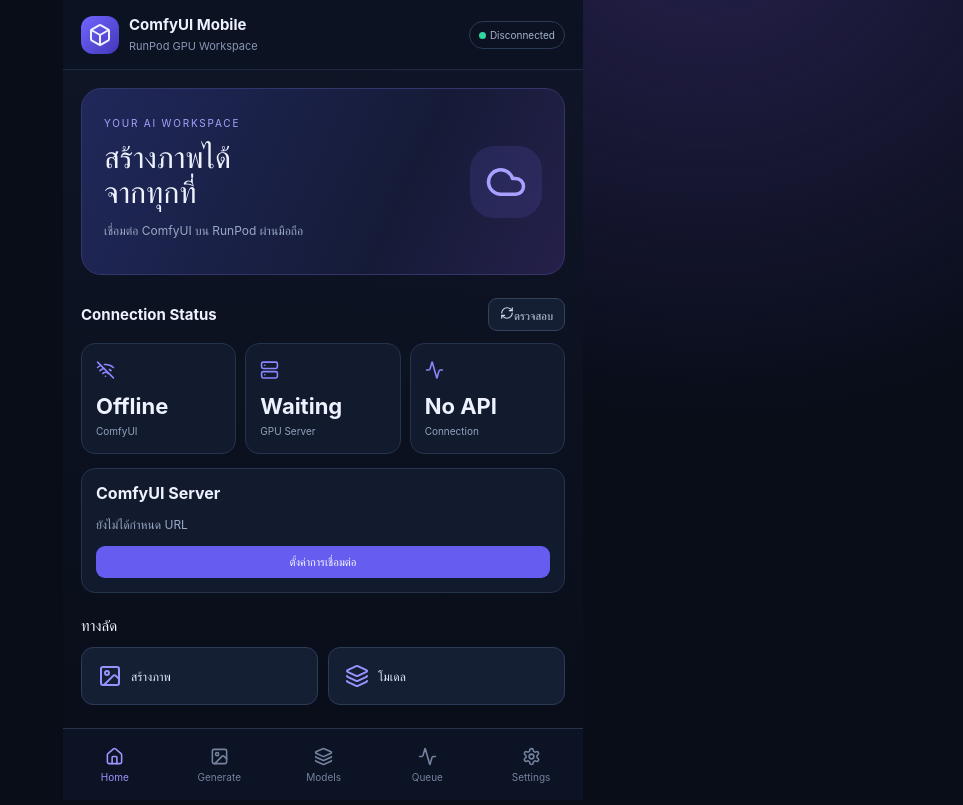
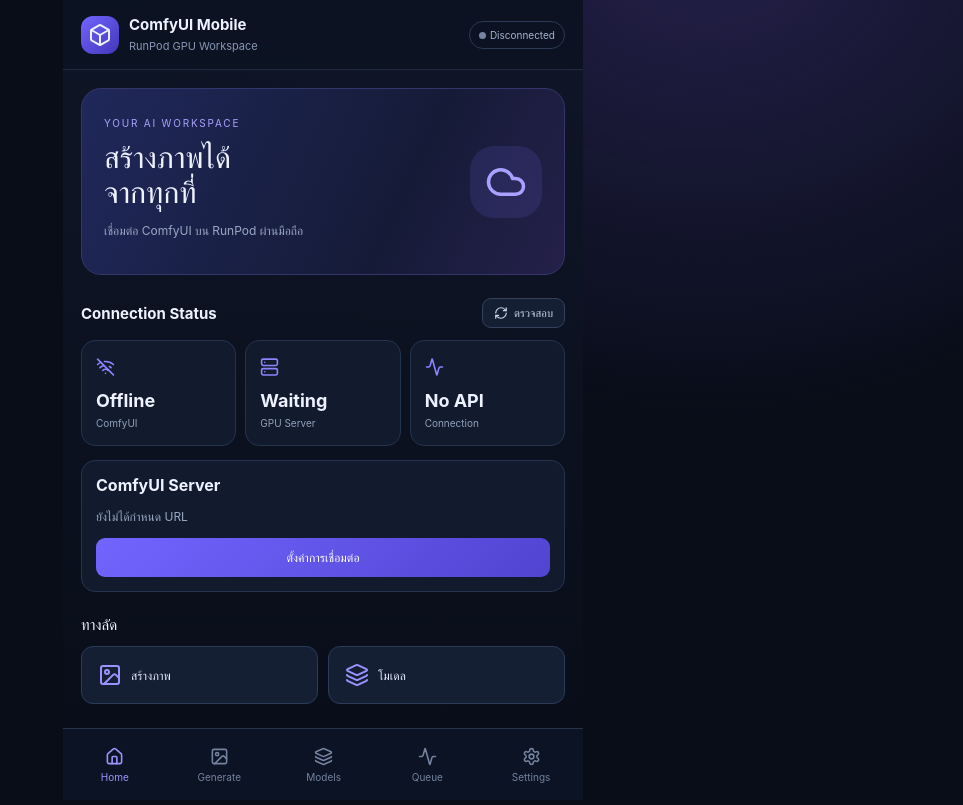
Before and after one commit to mistermo1989/Comfyui-mobile, a React (Vite) app in the folder comfyui-mobile-starter/client/: page / in a window 1280 px wide. Shown: the whole page, without its empty margins (317-1280 px from the left). Built offline with nearby package versions, Linux system fonts and the light colour scheme.

Commit message:
Update styles.css
Improve ComfyUI mobile connection styles

```diff
--- a/comfyui-mobile-starter/client/src/styles.css
+++ b/comfyui-mobile-starter/client/src/styles.css
@@ -1,11 +1,307 @@
-:root{font-family:Inter,ui-sans-serif,system-ui,-apple-system,"Segoe UI",sans-serif;color:#eef2ff;background:#080d18;font-synthesis:none}
-*{box-sizing:border-box}body{margin:0;min-width:320px;background:radial-gradient(ellipse at 80% -10%,#25204b 0,transparent 40%),#080d18}
-button,input{font:inherit}.app-shell{max-width:520px;min-height:100dvh;margin:auto;padding-bottom:82px;background:linear-gradient(180deg,rgba(15,22,39,.94),rgba(8,13,24,.98))}
-.topbar{height:70px;padding:0 18px;display:flex;align-items:center;justify-content:space-between;border-bottom:1px solid #202b43;position:sticky;top:0;background:#0c1322ee;backdrop-filter:blur(14px);z-index:2}
-.brand{display:flex;align-items:center;gap:10px}.brand-icon{width:38px;height:38px;border-radius:12px;background:linear-gradient(135deg,#7165ff,#4237b9);display:grid;place-items:center}.brand b{display:block;font-size:15px}.brand small{color:#8997b5;font-size:11px}.connected{font-size:10px;color:#a7b5d1;border:1px solid #2b3a56;border-radius:30px;padding:7px 9px}.connected i{display:inline-block;width:7px;height:7px;background:#32d6a0;border-radius:50%;margin-right:4px}
-main{padding:18px}.hero{border:1px solid #34356a;border-radius:20px;padding:22px;background:linear-gradient(115deg,#20285b,#151b37 65%,#25204a);display:flex;justify-content:space-between;align-items:center;min-height:170px}.eyebrow{color:#a9a3ff;font-size:10px;letter-spacing:1.8px}.hero h1{font-size:30px;line-height:1.15;margin:9px 0}.hero p,.hint{font-size:12px;color:#9aa8c4;line-height:1.6}.hero-icon{width:72px;height:72px;display:grid;place-items:center;border-radius:24px;background:#7770ff22;color:#a8a1ff}
-.section-heading{display:flex;align-items:center;justify-content:space-between;margin:23px 0 12px}.section-heading h2{font-size:15px;margin:0}.small-btn{border:1px solid #34425e;background:#151f33;color:#cbd5ef;border-radius:9px;padding:7px 11px;font-size:11px}
-.stats{display:grid;grid-template-columns:repeat(3,1fr);gap:9px}.stat,.panel,.pod-card,.empty{background:#111b2d;border:1px solid #25334e;border-radius:14px;padding:14px}.stat svg{color:#8d85ff;width:19px}.stat b{display:block;font-size:22px;margin-top:7px}.stat small{color:#93a1bd;font-size:10px}
-.empty{display:flex;align-items:center;flex-direction:column;gap:8px;padding:28px;color:#a4b1ca}.empty small{font-size:11px}.pod-card{margin-bottom:10px}.row{display:flex;align-items:center;justify-content:space-between;gap:10px}.row small{display:block;color:#8f9db8;font-size:10px;margin-top:4px}.pill{font-size:10px;border-radius:20px;padding:5px 8px;background:#202d4b;color:#b4c1dc}.actions{margin-top:14px}.actions button,.primary{border:0;background:#665df0;color:white;border-radius:9px;padding:9px 12px;font-size:11px}.actions .danger{background:#3a2030;color:#ff9baf}.quick-grid{display:grid;grid-template-columns:1fr 1fr;gap:10px}.quick-grid button{display:flex;gap:9px;align-items:center;background:#151f34;border:1px solid #2c3b58;border-radius:12px;color:#e5eaff;padding:16px;font-size:12px}.quick-grid svg{color:#9a92ff}
-.bottom-nav{position:fixed;bottom:0;left:50%;transform:translateX(-50%);width:min(520px,100%);height:72px;padding-bottom:env(safe-area-inset-bottom);display:flex;justify-content:space-around;background:#0d1525f2;border-top:1px solid #26334b;backdrop-filter:blur(14px);z-index:3}.bottom-nav button{border:0;background:none;color:#74839f;display:flex;flex-direction:column;align-items:center;justify-content:center;gap:5px;min-width:54px}.bottom-nav button.active{color:#9c94ff}.bottom-nav small{font-size:10px}
-.placeholder{min-height:60vh;display:flex;flex-direction:column;align-items:center;justify-content:center;text-align:center;padding:30px}.placeholder-icon{width:76px;height:76px;border-radius:24px;background:#27245a;color:#a29aff;display:grid;place-items:center}.placeholder h1{font-size:24px}.placeholder p{color:#9aa8c4;font-size:13px;line-height:1.6}.panel{margin:14px 0}.panel label{display:block;font-size:12px;margin-bottom:8px}.panel input{width:100%;padding:12px;background:#0b1322;border:1px solid #34415e;border-radius:10px;color:white;margin-bottom:10px}.full{width:100%}.error{margin-top:12px;padding:10px;border-radius:10px;background:#3a1d2a;color:#ffb3c1;font-size:12px}
+:root {
+  font-family: Inter, ui-sans-serif, system-ui, -apple-system, "Segoe UI", sans-serif;
+  color: #eef2ff;
+  background: #080d18;
+  font-synthesis: none;
+}
+
+* { box-sizing: border-box; }
+
+body {
+  margin: 0;
+  min-width: 320px;
+  background: radial-gradient(ellipse at 80% -10%, #25204b 0, transparent 40%), #080d18;
+}
+
+button, input { font: inherit; }
+button { cursor: pointer; }
+button:disabled { opacity: .55; cursor: not-allowed; }
+
+.app-shell {
+  max-width: 520px;
+  min-height: 100dvh;
+  margin: auto;
+  padding-bottom: 82px;
+  background: linear-gradient(180deg, rgba(15,22,39,.94), rgba(8,13,24,.98));
+}
+
+.topbar {
+  height: 70px;
+  padding: 0 18px;
+  display: flex;
+  align-items: center;
+  justify-content: space-between;
+  border-bottom: 1px solid #202b43;
+  position: sticky;
+  top: 0;
+  background: #0c1322ee;
+  backdrop-filter: blur(14px);
+  z-index: 2;
+}
+
+.brand { display: flex; align-items: center; gap: 10px; }
+.brand-icon {
+  width: 38px;
+  height: 38px;
+  border-radius: 12px;
+  background: linear-gradient(135deg, #7165ff, #4237b9);
+  display: grid;
+  place-items: center;
+}
+
+.brand b { display: block; font-size: 15px; }
+.brand small { color: #8997b5; font-size: 11px; }
+
+.connected {
+  font-size: 10px;
+  color: #a7b5d1;
+  border: 1px solid #2b3a56;
+  border-radius: 30px;
+  padding: 7px 9px;
+}
+
+.connected i {
+  display: inline-block;
+  width: 7px;
+  height: 7px;
+  background: #77849d;
+  border-radius: 50%;
+  margin-right: 4px;
+}
+
+main { padding: 18px; }
+
+.hero {
+  border: 1px solid #34356a;
+  border-radius: 20px;
+  padding: 22px;
+  background: linear-gradient(115deg, #20285b, #151b37 65%, #25204a);
+  display: flex;
+  justify-content: space-between;
+  align-items: center;
+  min-height: 170px;
+}
+
+.eyebrow { color: #a9a3ff; font-size: 10px; letter-spacing: 1.8px; }
+.hero h1 { font-size: 30px; line-height: 1.15; margin: 9px 0; }
+.hero p, .hint { font-size: 12px; color: #9aa8c4; line-height: 1.6; }
+
+.hero-icon {
+  width: 72px;
+  height: 72px;
+  display: grid;
+  place-items: center;
+  border-radius: 24px;
+  background: #7770ff22;
+  color: #a8a1ff;
+}
+
+.section-heading {
+  display: flex;
+  align-items: center;
+  justify-content: space-between;
+  margin: 23px 0 12px;
+}
+
+.section-heading h2 { font-size: 15px; margin: 0; }
+
+.small-btn {
+  display: flex;
+  align-items: center;
+  gap: 6px;
+  border: 1px solid #34425e;
+  background: #151f33;
+  color: #cbd5ef;
+  border-radius: 9px;
+  padding: 7px 11px;
+  font-size: 11px;
+}
+
+.stats { display: grid; grid-template-columns: repeat(3, 1fr); gap: 9px; }
+
+.stat, .panel, .pod-card, .empty {
+  background: #111b2d;
+  border: 1px solid #25334e;
+  border-radius: 14px;
+  padding: 14px;
+}
+
+.stat svg { color: #8d85ff; width: 19px; }
+.stat b { display: block; font-size: 18px; margin-top: 7px; }
+.stat small { color: #93a1bd; font-size: 10px; }
+
+.panel { margin: 14px 0; }
+.panel label { display: block; font-size: 12px; margin-bottom: 8px; }
+
+.panel input {
+  width: 100%;
+  padding: 12px;
+  background: #0b1322;
+  border: 1px solid #34415e;
+  border-radius: 10px;
+  color: white;
+  margin-bottom: 10px;
+  outline: none;
+}
+
+.panel input:focus {
+  border-color: #8178ff;
+  box-shadow: 0 0 0 3px #8178ff22;
+}
+
+.full { width: 100%; }
+
+.primary {
+  border: 0;
+  background: linear-gradient(135deg, #7165ff, #5144d1);
+  color: white;
+  border-radius: 9px;
+  padding: 12px;
+  font-size: 12px;
+  font-weight: 600;
+}
+
+.danger {
+  border: 1px solid #71364b;
+  background: #3a2030;
+  color: #ff9baf;
+  border-radius: 9px;
+  padding: 10px;
+  font-size: 12px;
+}
+
+.error {
+  margin-top: 12px;
+  padding: 10px;
+  border-radius: 10px;
+  background: #3a1d2a;
+  border: 1px solid #71364b;
+  color: #ffb3c1;
+  font-size: 12px;
+  line-height: 1.5;
+}
+
+.success {
+  margin-top: 12px;
+  padding: 10px;
+  border-radius: 10px;
+  background: #12352e;
+  border: 1px solid #23634e;
+  color: #83e8c1;
+  font-size: 12px;
+}
+
+.empty {
+  display: flex;
+  align-items: center;
+  flex-direction: column;
+  gap: 8px;
+  padding: 28px;
+  color: #a4b1ca;
+}
+
+.empty small { font-size: 11px; }
+
+.pod-card { margin-bottom: 10px; }
+
+.row {
+  display: flex;
+  align-items: center;
+  justify-content: space-between;
+  gap: 10px;
+}
+
+.row small { display: block; color: #8f9db8; font-size: 10px; margin-top: 4px; }
+
+.pill {
+  font-size: 10px;
+  border-radius: 20px;
+  padding: 5px 8px;
+  background: #202d4b;
+  color: #b4c1dc;
+}
+
+.actions { margin-top: 14px; }
+
+.quick-grid {
+  display: grid;
+  grid-template-columns: 1fr 1fr;
+  gap: 10px;
+}
+
+.quick-grid button {
+  display: flex;
+  gap: 9px;
+  align-items: center;
+  background: #151f34;
+  border: 1px solid #2c3b58;
+  border-radius: 12px;
+  color: #e5eaff;
+  padding: 16px;
+  font-size: 12px;
+}
+
+.quick-grid svg { color: #9a92ff; }
+
+.bottom-nav {
+  position: fixed;
+  bottom: 0;
+  left: 50%;
+  transform: translateX(-50%);
+  width: min(520px, 100%);
+  height: 72px;
+  padding-bottom: env(safe-area-inset-bottom);
+  display: flex;
+  justify-content: space-around;
+  background: #0d1525f2;
+  border-top: 1px solid #26334b;
+  backdrop-filter: blur(14px);
+  z-index: 3;
+}
+
+.bottom-nav button {
+  border: 0;
+  background: none;
+  color: #74839f;
+  display: flex;
+  flex-direction: column;
+  align-items: center;
+  justify-content: center;
+  gap: 5px;
+  min-width: 54px;
+}
+
+.bottom-nav button.active { color: #9c94ff; }
+.bottom-nav small { font-size: 10px; }
+
+.placeholder {
+  min-height: 60vh;
+  display: flex;
+  flex-direction: column;
+  align-items: center;
+  justify-content: center;
+  text-align: center;
+  padding: 30px;
+}
+
+.placeholder-icon {
+  width: 76px;
+  height: 76px;
+  border-radius: 24px;
+  background: #27245a;
+  color: #a29aff;
+  display: grid;
+  place-items: center;
+}
+
+.placeholder h1 { font-size: 24px; }
+.placeholder p { color: #9aa8c4; font-size: 13px; line-height: 1.6; }
+
+@media (max-width: 360px) {
+  main { padding: 14px; }
+  .hero { padding: 16px; }
+  .hero h1 { font-size: 26px; }
+  .stats { gap: 6px; }
+  .stat { padding: 10px; }
+  .stat b { font-size: 15px; }
+}
```
